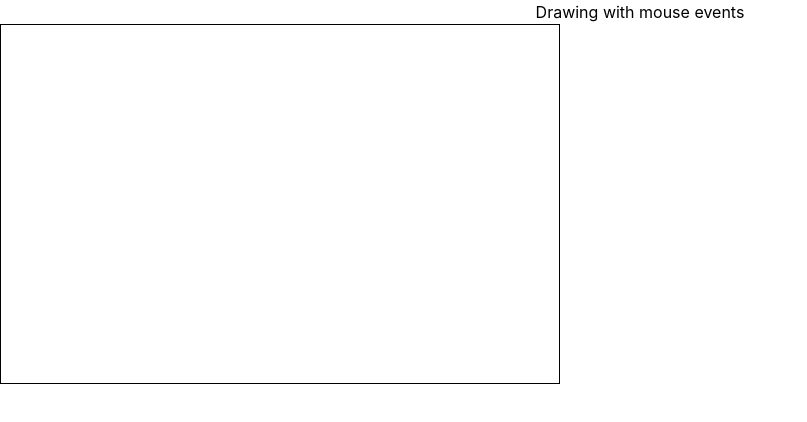
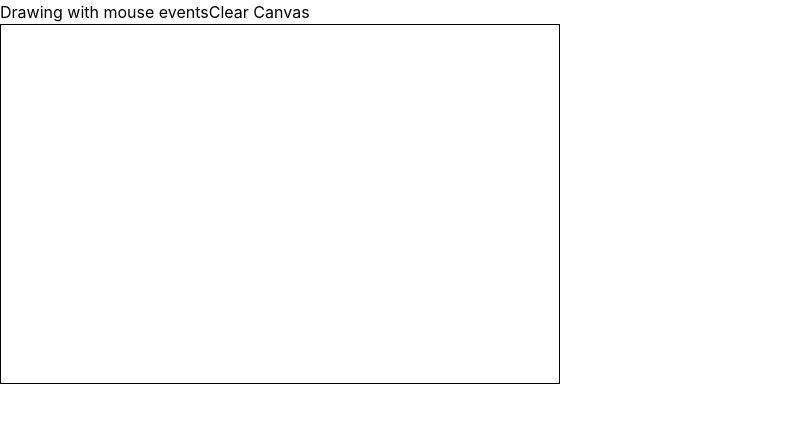
Before and after one commit to SumeyraSeyma/React-canvassquare, a React (Create React App) app in the folder canvasquare/: page / in a window 1280 px wide. Shown: the top 422 px of the page, without its empty margins (0-807 px from the left). Built offline with nearby package versions, Linux system fonts and the light colour scheme.

Commit message:
clearCanvas

```diff
--- a/canvasquare/src/components/Canvas/Canvas.js
+++ b/canvasquare/src/components/Canvas/Canvas.js
@@ -40,6 +40,12 @@ function Canvas() {
     };
   }, []);
 
+  const clearCanvas = () => {
+    const canvas = myPicsRef.current;
+    const context = canvas.getContext('2d');
+    context.clearRect(0, 0, canvas.width, canvas.height);
+  };
+
   function drawLine(context, x1, y1, x2, y2) {
     context.beginPath();
     context.strokeStyle = 'black';
@@ -52,7 +58,10 @@ function Canvas() {
 
   return (
     <div>
+       <div className='flex'>
       <h1>Drawing with mouse events</h1>
+      <button onClick={clearCanvas}>Clear Canvas</button>
+      </div>
       <canvas ref={myPicsRef} id="myPics" width="560" height="360"></canvas>
     </div>
   );
--- a/canvasquare/src/output.css
+++ b/canvasquare/src/output.css
@@ -545,6 +545,10 @@ video {
   display: none;
 }
 
+.flex {
+  display: flex;
+}
+
 body {
   margin: 0;
   font-family: -apple-system, BlinkMacSystemFont, 'Segoe UI', 'Roboto', 'Oxygen',
```
